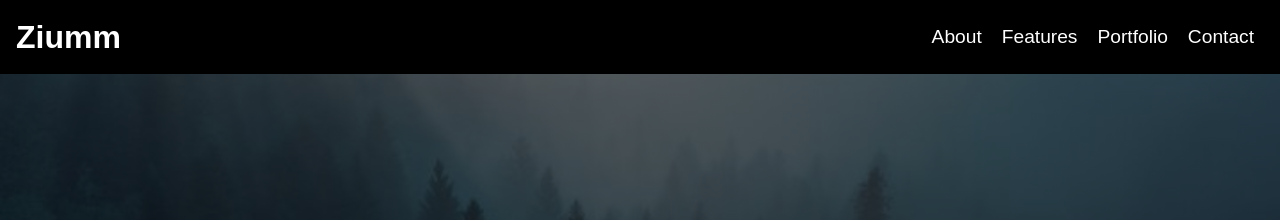
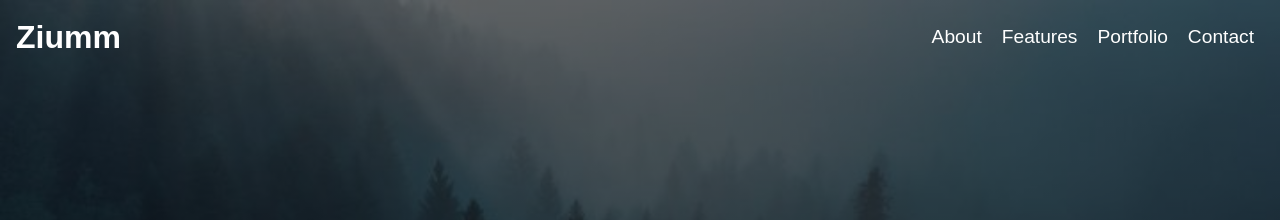
Before and after one commit to ea-ziumm/ziumm, a plain HTML site: page index.html in a window 1280 px wide. Shown: the top 220 px of the page. Drawn offline with Linux system fonts and the light colour scheme.

Commit message:
first commit

```diff
--- a/index.html
+++ b/index.html
@@ -10,7 +10,7 @@
 </head>
 <body>
   <!-- header -->
-  <header class="active">
+  <header>
     <div class="container">
       <h1>
         <button  data-animation-scroll="true" data-target="#main">Ziumm</button>
```
Also changed, not shown: 2 other files.
